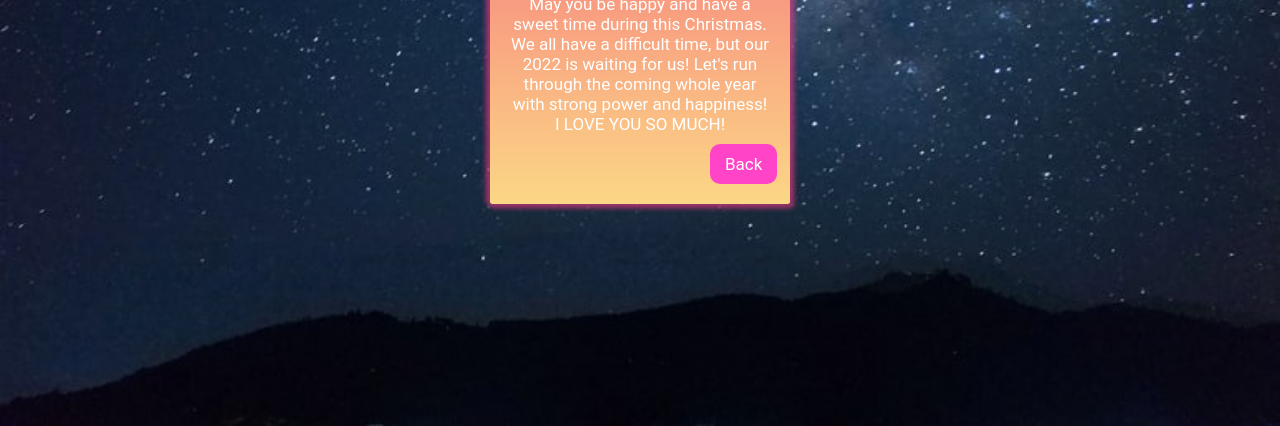
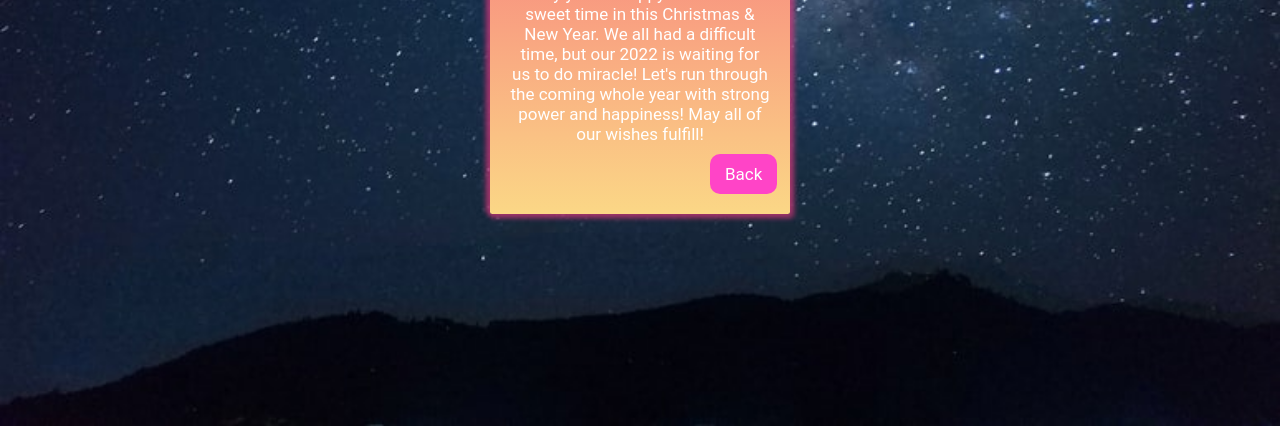
Before and after one commit to suleiwai/chirstmas, a plain HTML site: page text.html in a window 1280 px wide. Shown: the part 374-800 px from the top of the page. Drawn offline with Linux system fonts and the light colour scheme.

Commit message:
text edit

```diff
--- a/text.html
+++ b/text.html
@@ -62,10 +62,10 @@
       <div class="card">
         <h3>Merry Christmas!</h3>
         <p>
-          May you be happy and have a sweet time during this Christmas. We all
-          have a difficult time, but our 2022 is waiting for us! Let's run
-          through the coming whole year with strong power and happiness! I LOVE
-          YOU SO MUCH!
+          May you be happy and have a sweet time in this Christmas & New Year. We all
+          had a difficult time, but our 2022 is waiting for us to do miracle! Let's run
+          through the coming whole year with strong power and happiness! May all of our
+          wishes fulfill!
         </p>
         <button onclick="location.href='index.html'" class="btn">Back</button>
       </div>
```
